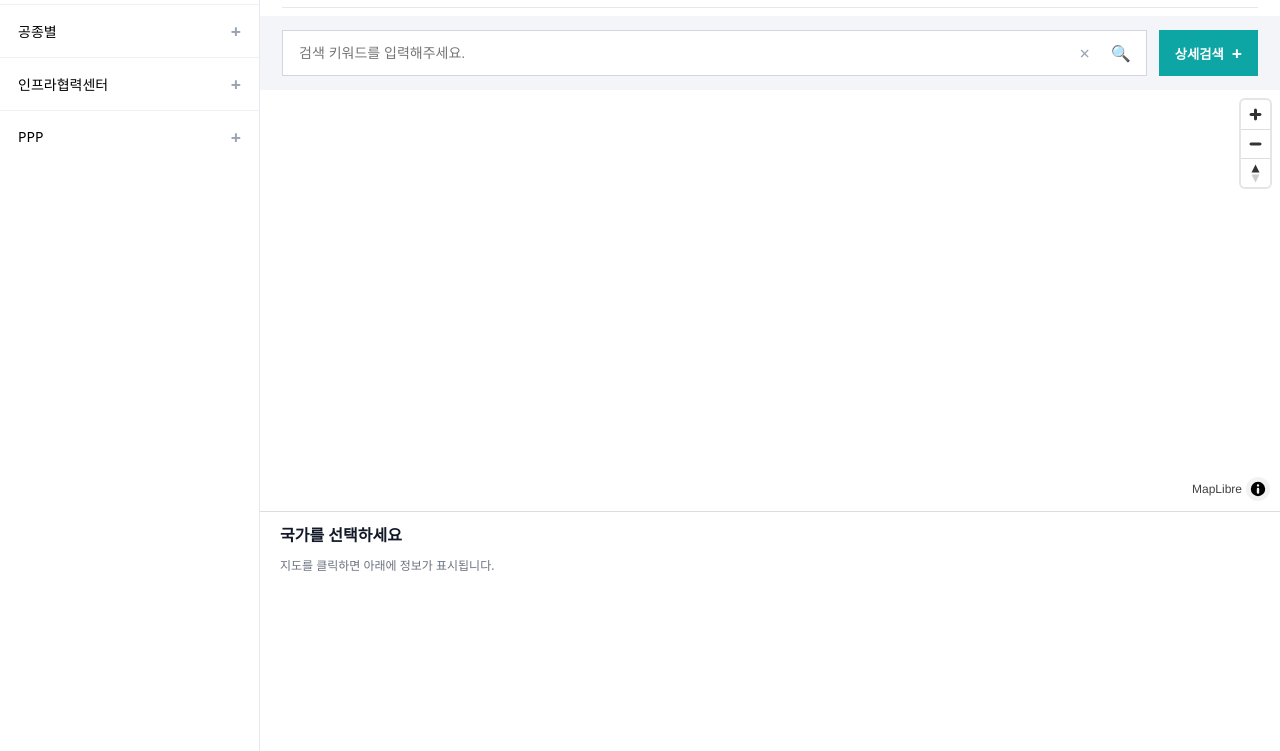
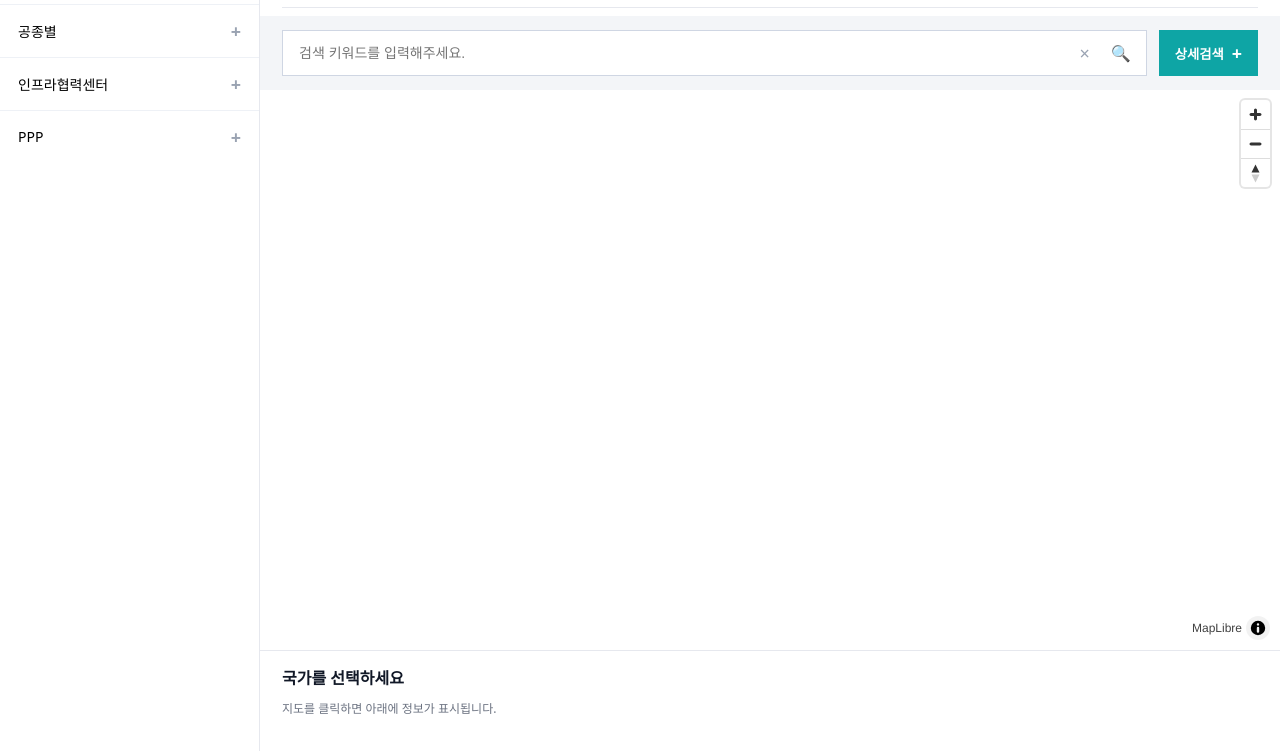
Before and after one commit to ryu3950-commits/icak-country-portal, a plain HTML site: page docs/index.html in a window 1280 px wide. Shown: the part 49-800 px from the top of the page. Drawn offline with nearby package versions, Linux system fonts and the light colour scheme; no server answers.

Commit message:
Update styles.css

```diff
--- a/docs/styles.css
+++ b/docs/styles.css
@@ -5,7 +5,8 @@ button { font-family: inherit; }
 .app{
   display: grid;
   grid-template-columns: 260px 1fr;
-  height: 100vh;
+  min-height: 100vh;   /* ✅ 전체 스크롤용 */
+  height: auto;        /* ✅ 내부 고정 높이 제거 */
 }
 
 /* ===== LEFT TOOLBAR ===== */
@@ -60,6 +61,7 @@ button { font-family: inherit; }
   min-width: 0;
 }
 
+/* 헤더/검색 */
 .page-header{
   padding: 14px 22px 8px;
   background:#fff;
@@ -145,35 +147,11 @@ button { font-family: inherit; }
 .advanced-btn:hover{ filter: brightness(0.95); }
 
 /* ===== MAP ===== */
-.map-wrap{
-  flex: 1;
-  min-height: 0;
-  display: flex;
-  flex-direction: column;
-}
-
-/* 지도는 남은 공간을 다 먹게 */
+.map-wrap{ padding: 0; background:#fff; }
 #map{
-  flex: 1;
-  min-height: 300px; /* 너무 작아지는 것 방지 */
-  width: 100%;
-}
-
-/* 아래 정보 패널 */
-#info{
-  height: 30vh;
-  overflow-y: auto;
-  background: #fff;
-  border-top: 1px solid #ddd;
-  padding: 10px 20px;
-}
-
-#info {
-  height: 30vh;
-  overflow-y: auto;
-  background: #fff;
-  border-top: 1px solid #ddd;
-  padding: 10px 20px;
+  width:100%;
+  height: 70vh;     /* ✅ 지도 아래로 내려가게 */
+  min-height: 420px;
 }
 
 /* ===== INFO ===== */
@@ -234,12 +212,3 @@ button { font-family: inherit; }
   background:#fff;
 }
 .btn:hover{ background:#f9fafb; }
-
-.badge{
-  display:inline-block;
-  padding: 3px 8px;
-  border-radius: 999px;
-  background:#f3f4f6;
-  font-size: 12px;
-  color:#374151;
-}
```
